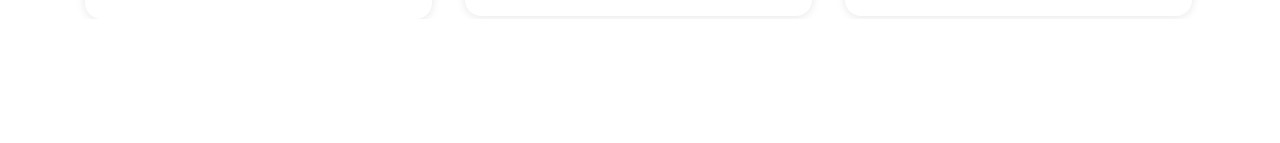
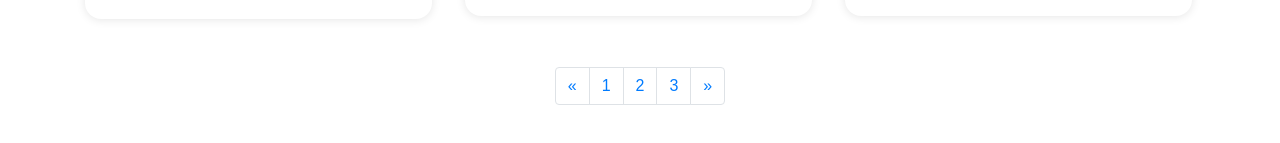
Before and after one commit to Sevda-HHH/UniSubscribe, a React (Create React App) app in the folder PYP hackathon/app/: page / in a window 1280 px wide. Shown: the part 1092-1235 px from the top of the page. Before the commit the page ends 1111 px from the top, so only its background shows below. Built offline with nearby package versions, Linux system fonts and the light colour scheme.

Commit message:
Added Cards Pagination

```diff
--- a/PYP hackathon/app/src/components/Products/index.tsx
+++ b/PYP hackathon/app/src/components/Products/index.tsx
@@ -2,9 +2,21 @@
 import laptomIcon from '../../assets/img/Laptop2.png'
 import socialMediIcon from '../../assets/img/Group2.png'
 import ArrowRightAltIcon from '@material-ui/icons/ArrowRightAlt';
+import { Pagination } from 'react-bootstrap';
+import { useCallback } from 'react';
+import { useState } from 'react';
 export const Products = () => {
+
+    let pagesCount = 3;
+    let arr = [];
+    for (let i = 1; i <= pagesCount; i++) {
+        arr.push(i);
+    }
+
+
     return (
 
+        <>
             <div className="container">
                 <div className="row mt-5 justify-content-between">
                     <div className="col-lg-4 col-md-6 mt-4">
@@ -233,6 +245,31 @@
                     </div>
 
                 </div>
+
             </div>
+            <div className="container">
+                <div className="row justify-content-center my-5">
+                    <nav aria-label="Page navigation example">
+                        <ul className="pagination">
+                            <li className="page-item">
+                                <a className="page-link" href="#" aria-label="Previous">
+                                    <span aria-hidden="true">&laquo;</span>
+                                </a>
+                            </li>
+
+                            {arr.map((d) => {
+                                return (<li className="page-item"><a className="page-link" href={`http://server/..../page?=${d}`}>{d}</a></li>)
+                            }
+                            )}
+                            <li className="page-item">
+                                <a className="page-link" href="#" aria-label="Next">
+                                    <span aria-hidden="true">&raquo;</span>
+                                </a>
+                            </li>
+                        </ul>
+                    </nav>
+                </div>
+            </div>
+        </>
     )
 }
```
Also changed, not shown: PYP hackathon/app/src/components/Products/ProductsPagination.tsx (added, +9 -0 lines). Lines whose indentation alone changed are shown as unchanged.
